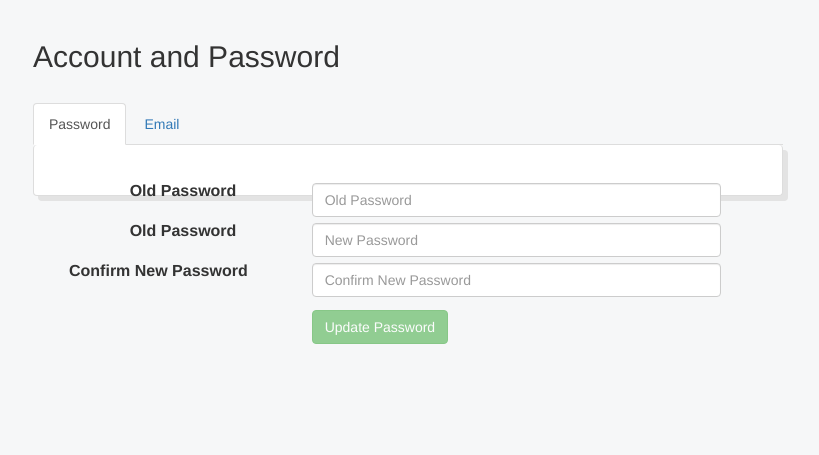
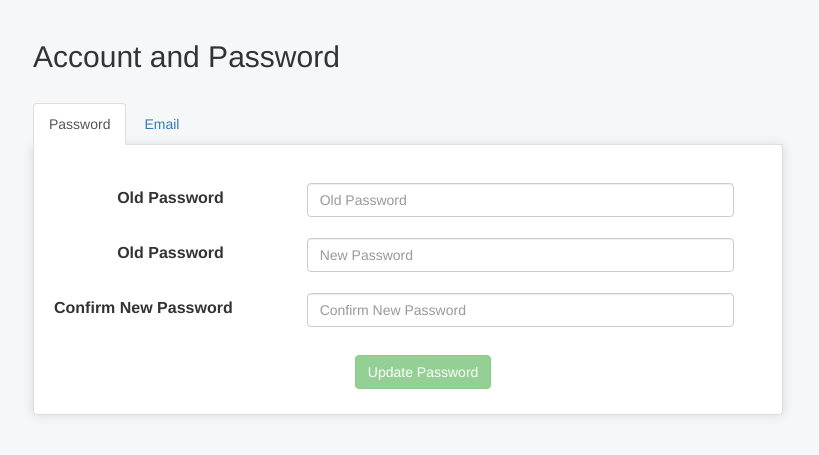
Before and after one commit to haozhihan/BJUT_exchangeforum, a Flask app: page /auth/change-password in a window 1280 px wide. Shown: the part 52-507 px from the top of the page, without its empty margins (247-1066 px from the left). Run offline with Flask 2, Linux system fonts and the light colour scheme; the visitor is signed in with stand-in values (Sample User, id 1); data comes from the database, SQL or seed files in the repository; some libraries are stand-ins or nearby versions.

Commit message:
对于排版bug的修改及结构优化

```diff
--- a/app/static/information.css
+++ b/app/static/information.css
@@ -19,7 +19,7 @@ body {
 }
 
 .form-group .submit {
-    padding-top: 10px;
+    padding: 10px 0 10px 0;
 }
 
 .form-group .control-label {
@@ -35,7 +35,7 @@ body {
     border: 1px solid #ddd;
     border-top: none;
     border-radius: 4px;
-    box-shadow: 5px 5px #e3e3e3;
+    box-shadow: 0 0 10px 2px #e3e3e3;
 }
 
 .underline a:focus{
--- a/app/templates/auth/change_password.html
+++ b/app/templates/auth/change_password.html
@@ -37,22 +37,18 @@
 
 					<div class="tab-pane active" id="panel-1">
 						<div class="pwd">
-							<form role="form" method="post">
+							<form class="form-horizontal" role="form" method="post">
                                 <div class="board">
 {#                                    旧密码#}
                                     <div class="form-group">
-                                        <div class="col-sm-1">
-                                        </div>
-                                        <label class="col-sm-3 control-label">Old Password</label>
+                                        <label class="col-sm-offset-1 col-sm-3 control-label">Old Password</label>
                                         <div class="col-sm-8">
                                             <input type="password" class="form-control" id="inputOld" name="old" placeholder="Old Password">
                                         </div>
 									</div>
 {#                                    新密码#}
                                     <div class="form-group">
-                                        <div class="col-sm-1">
-                                        </div>
-										<label for="inputOld" class="col-sm-3 control-label">Old Password</label>
+										<label for="inputOld" class="col-sm-offset-1 col-sm-3 control-label">Old Password</label>
                                         <div class="col-sm-8">
                                             <input type="password" class="form-control" id="inputPassword1" name="new1" placeholder="New Password">
                                         </div>
@@ -67,10 +63,7 @@
                                     <p id="p1"></p>
 {#                                    按钮#}
 									<div class="form-group">
-                                        <div class="col-sm-4">
-                                        </div>
-
-										<div class="col-sm-8 submit ">
+										<div class="col-sm-offset-5 col-sm-7 submit ">
 											 <button type="submit" class="btn btn-success" disabled="disabled" id="submit1" type="submit">Update Password</button>
 										</div>
 									</div>
@@ -90,36 +83,28 @@
 								<div class="board">
 {#                                    显示旧的邮箱#}
 									<div class="form-group">
-                                        <div class="col-sm-1">
-                                        </div>
-                                        <label class="col-sm-2 control-label">Old Email</label>
+                                        <label class="col-sm-offset-1 col-sm-2 control-label">Old Email</label>
                                         <div class="col-sm-4">
                                             <p class="form-control-static">{{ current_user.email }}</p>
                                         </div>
 									</div>
 {#                                    请输入新的邮箱#}
 									<div class="form-group">
-                                        <div class="col-sm-1">
-                                        </div>
-										<label for="newEmail" class="col-sm-2 control-label">New Email</label>
+										<label for="newEmail" class="col-sm-offset-1 col-sm-2 control-label">New Email</label>
                                         <div class="col-sm-5">
                                             <input type="text" class="form-control" id="newEmail" placeholder="New email address">
                                         </div>
 									</div>
 {#                                    请输入您的密码#}
                                     <div class="form-group">
-                                        <div class="col-sm-1">
-                                        </div>
-										<label for="newEmail" class="col-sm-2 control-label">Password</label>
+										<label for="newEmail" class="col-sm-offset-1 col-sm-2 control-label">Password</label>
                                         <div class="col-sm-5">
                                             <input type="text" class="form-control" id="newEmail" placeholder="Please enter your password">
                                         </div>
 									</div>
 {#                                    按钮#}
 									<div class="form-group">
-                                        <div class = "col-sm-3">
-                                        </div>
-										<div class="col-sm-5 submit">
+										<div class="col-sm-offset-4 col-sm-5 submit">
 										<button type="submit" class="btn btn-success">Update Email</button>
 										</div>
 									</div>
```
